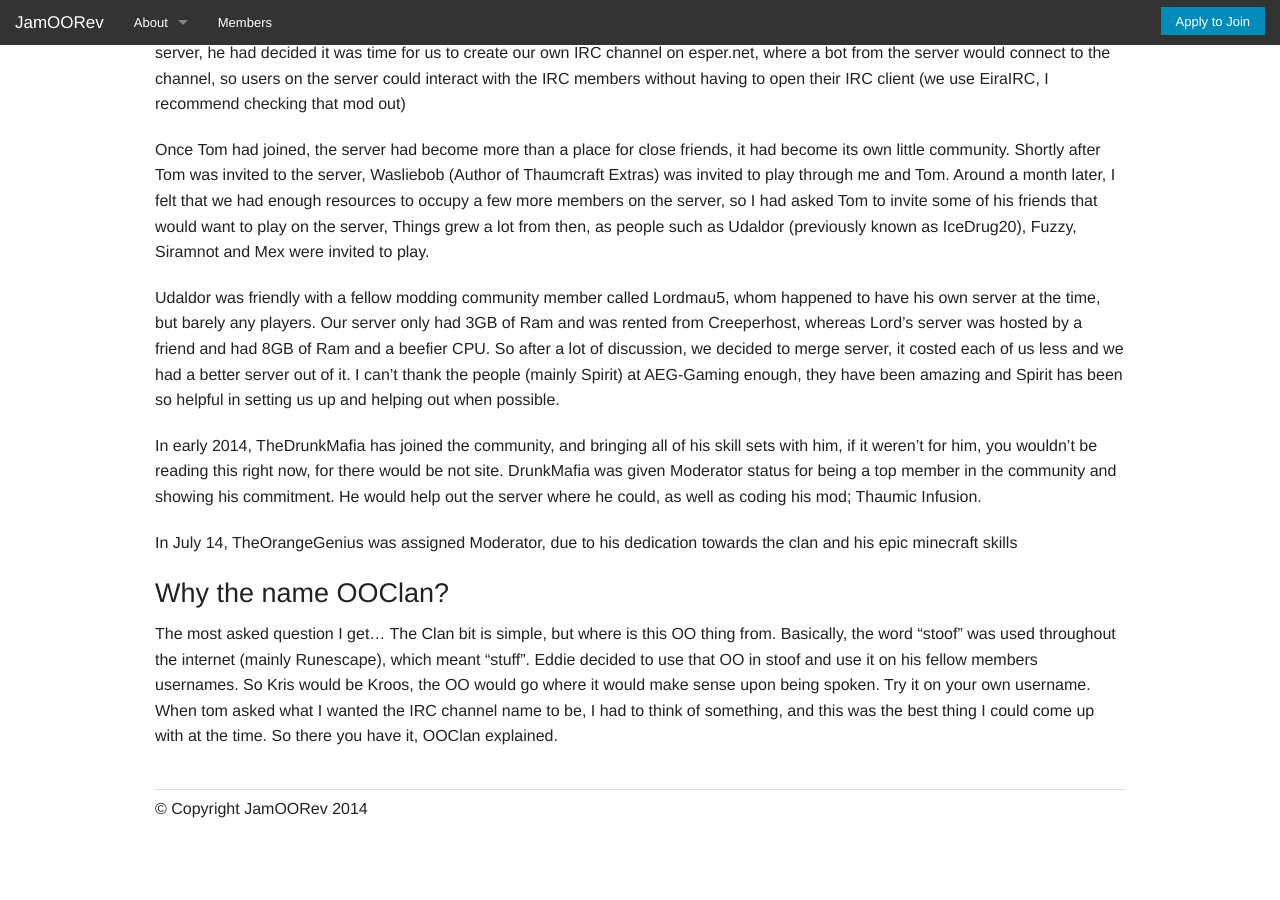
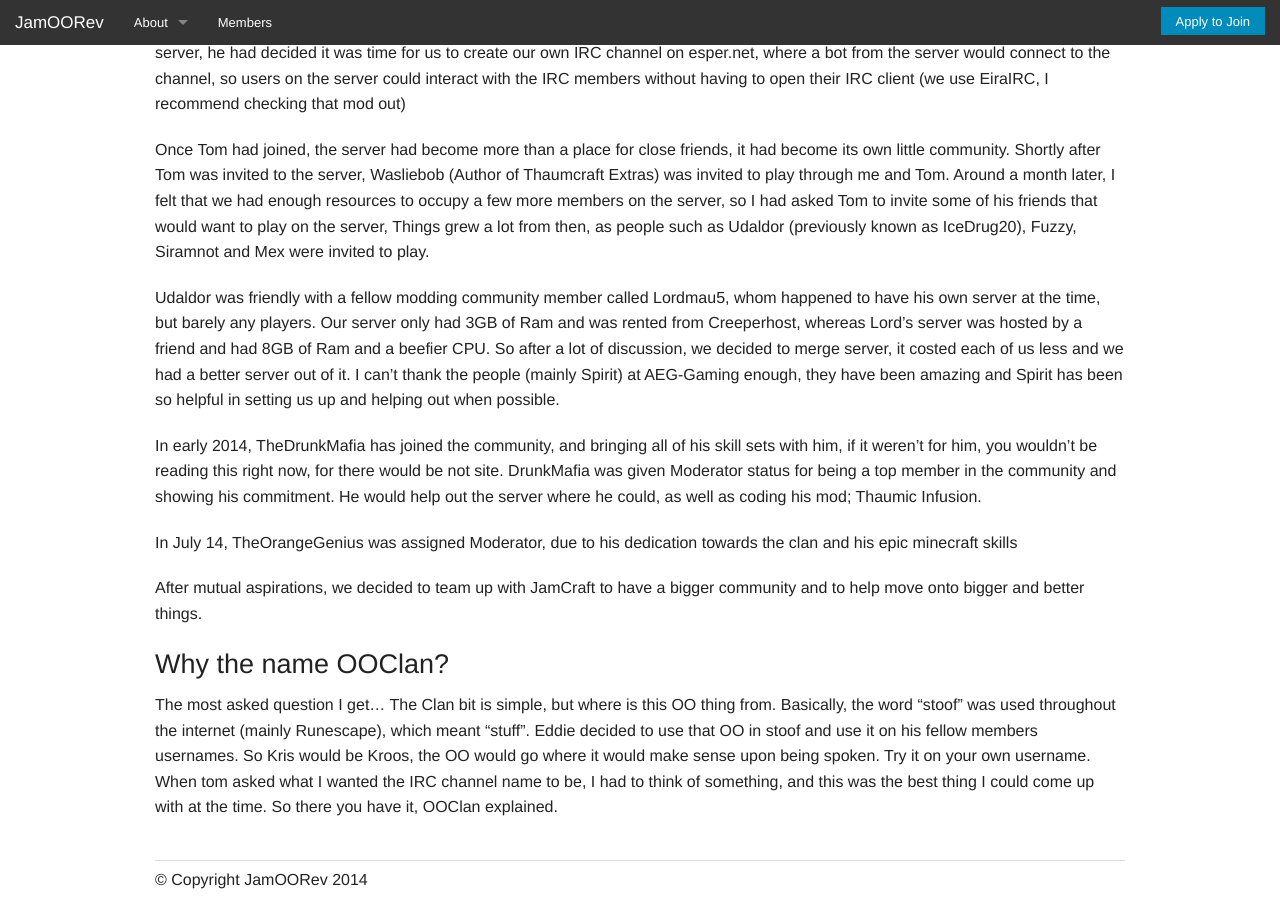
Before and after one commit to JamOORev/Website, a Jekyll site: the page built from about-ooclan.md, in a window 1280 px wide and 900 px high, scrolled down 926 px. Built offline with Jekyll 4.4.1, drawn with Linux system fonts in a browser that asks for light colours; before the commit the page ends 1755 px from its top, so only the background shows below that; some of the changed text lies outside the part shown.

Commit message:
some OOClan about writing

```diff
--- a/about-ooclan.md
+++ b/about-ooclan.md
@@ -33,6 +33,8 @@ In early 2014, TheDrunkMafia has joined the community, and bringing all of his s
 
 In July 14, TheOrangeGenius was assigned Moderator, due to his dedication towards the clan and his epic minecraft skills
 
+After mutual aspirations, we decided to team up with JamCraft to have a bigger community and to help move onto bigger and better things.
+
 ### Why the name OOClan?
 
 The most asked question I get… The Clan bit is simple, but where is this OO thing from. Basically, the word “stoof” was used throughout the internet (mainly Runescape), which meant “stuff”. Eddie decided to use that OO in stoof and use it on his fellow members usernames. So Kris would be Kroos, the OO would go where it would make sense upon being spoken. Try it on your own username. When tom asked what I wanted the IRC channel name to be, I had to think of something, and this was the best thing I could come up with at the time. So there you have it, OOClan explained.
```
Also changed, not shown: other parts of about-ooclan.md (+1 -1 lines).
